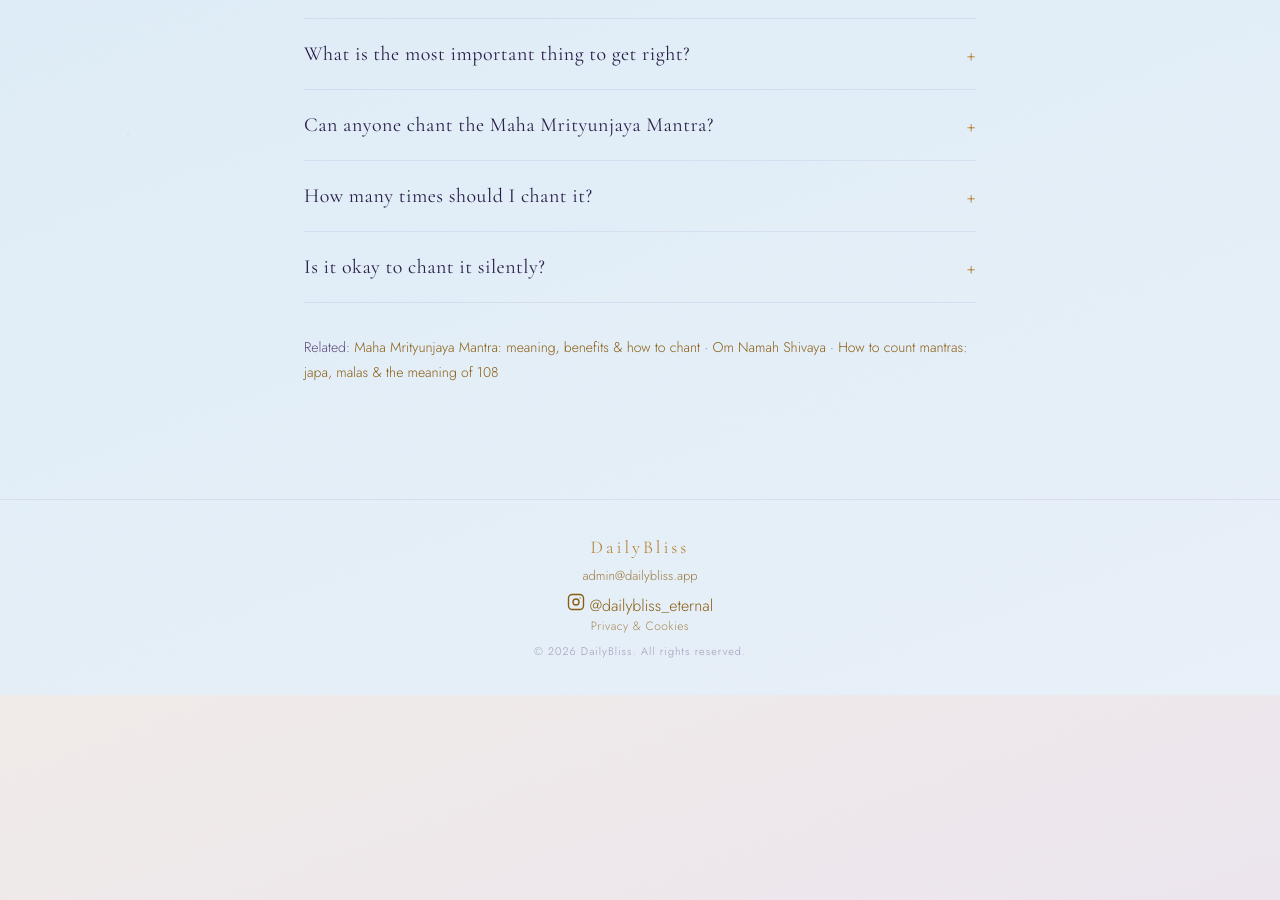
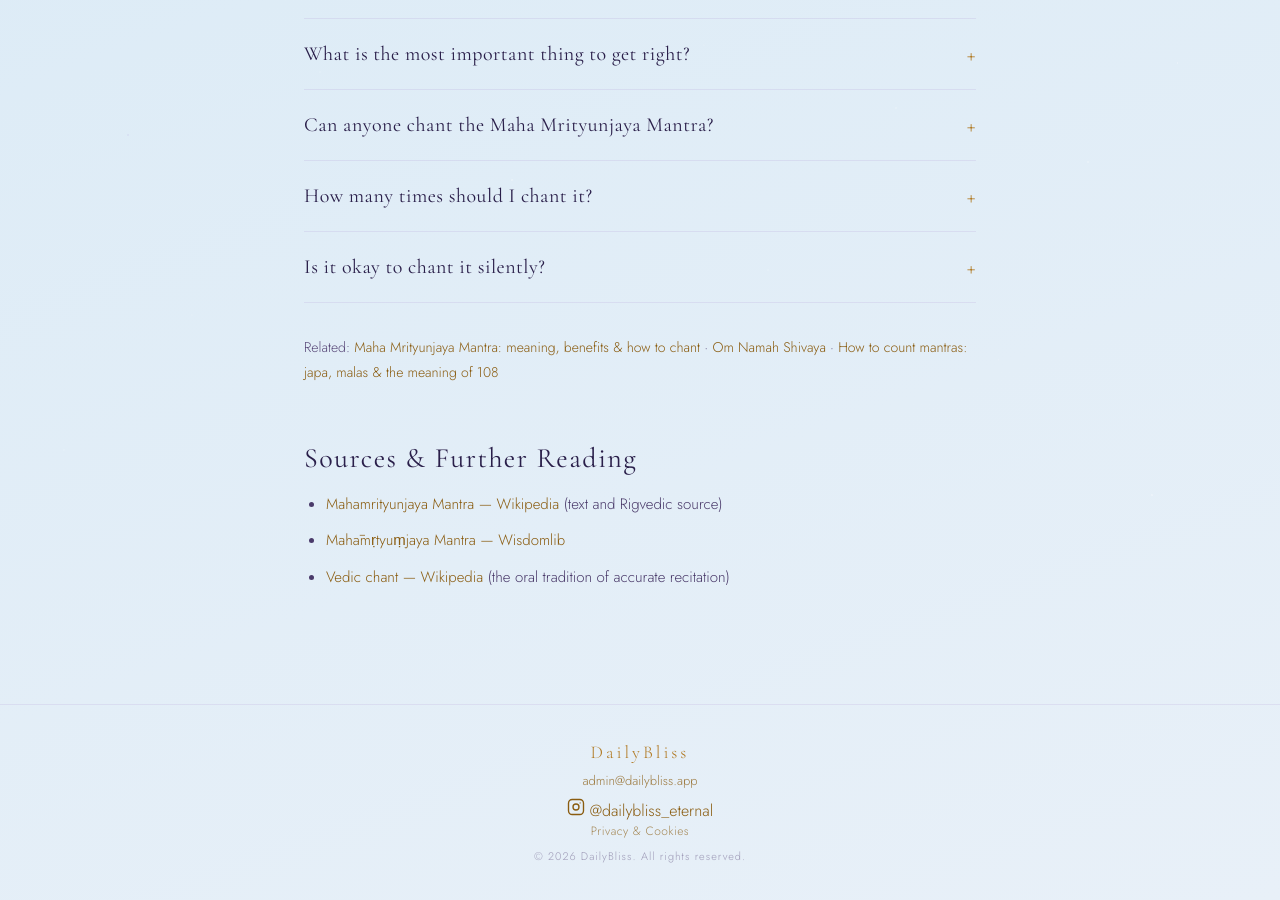
Before and after one commit to dailybliss/dailybliss.github.io, a Jekyll site: the page built from blog/how-to-chant-maha-mrityunjaya-mantra.html, in a window 1280 px wide and 900 px high, scrolled down 4264 px. Built offline with Jekyll 4.4.1, drawn with Linux system fonts in a browser that asks for light colours; before the commit the page ends 4959 px from its top, so only the background shows below that.

Commit message:
Update how-to-chant-maha-mrityunjaya-mantra.html

```diff
--- a/blog/how-to-chant-maha-mrityunjaya-mantra.html
+++ b/blog/how-to-chant-maha-mrityunjaya-mantra.html
@@ -194,4 +194,13 @@ last_modified_at: 2026-11-04
     · <a href="{{ '/blog/om-namah-shivaya/' | relative_url }}">Om Namah Shivaya</a>
     · <a href="{{ '/blog/how-to-count-mantras/' | relative_url }}">How to count mantras: japa, malas &amp; the meaning of 108</a>
   </p>
+
+  <div style="margin-top:32px;">
+  <h2>Sources &amp; Further Reading</h2>
+  <ul>
+    <li><a href="https://en.wikipedia.org/wiki/Mahamrityunjaya_Mantra" target="_blank" rel="noopener">Mahamrityunjaya Mantra — Wikipedia</a> (text and Rigvedic source)</li>
+    <li><a href="https://www.wisdomlib.org/hinduism/scripture/mah%C4%81m%E1%B9%9Btyu%E1%B9%83jaya-mantra" target="_blank" rel="noopener">Mahāmṛtyuṃjaya Mantra — Wisdomlib</a></li>
+    <li><a href="https://en.wikipedia.org/wiki/Vedic_chant" target="_blank" rel="noopener">Vedic chant — Wikipedia</a> (the oral tradition of accurate recitation)</li>
+  </ul>
+</div>
 </article>
```
